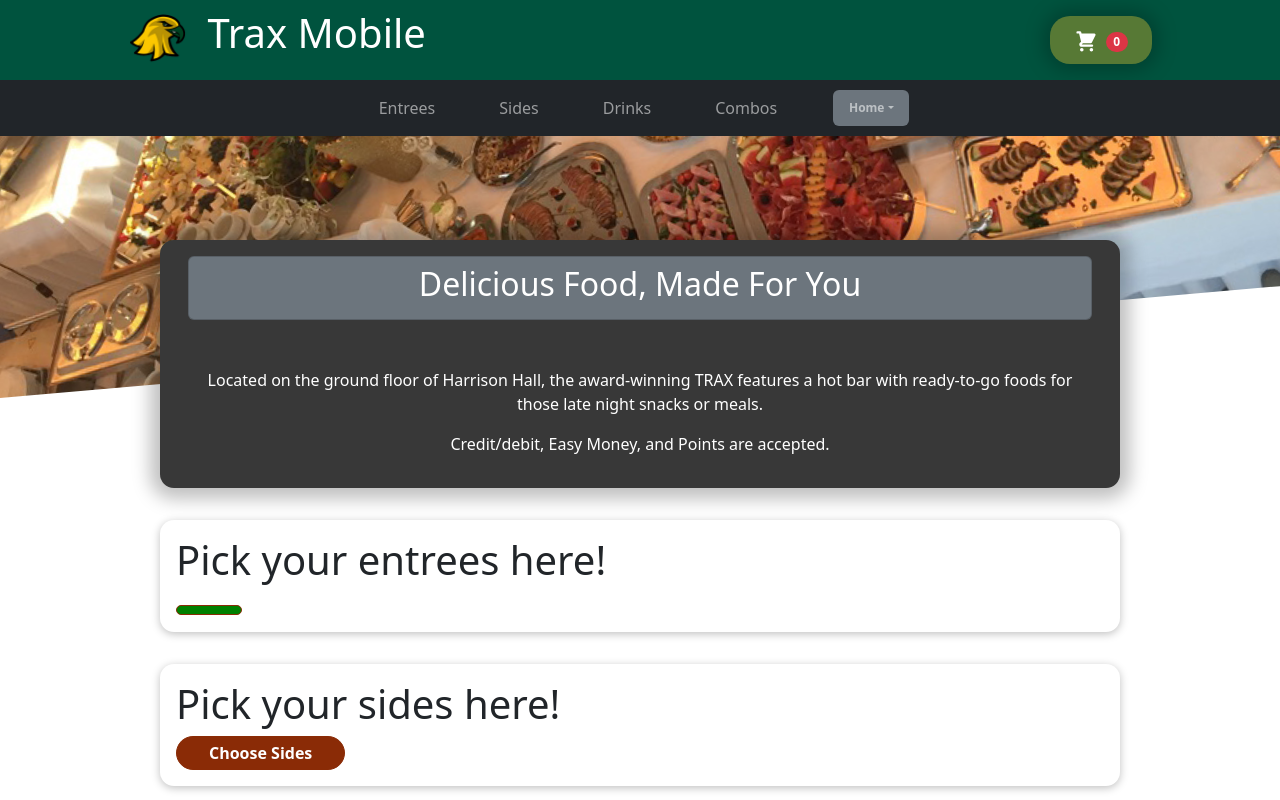
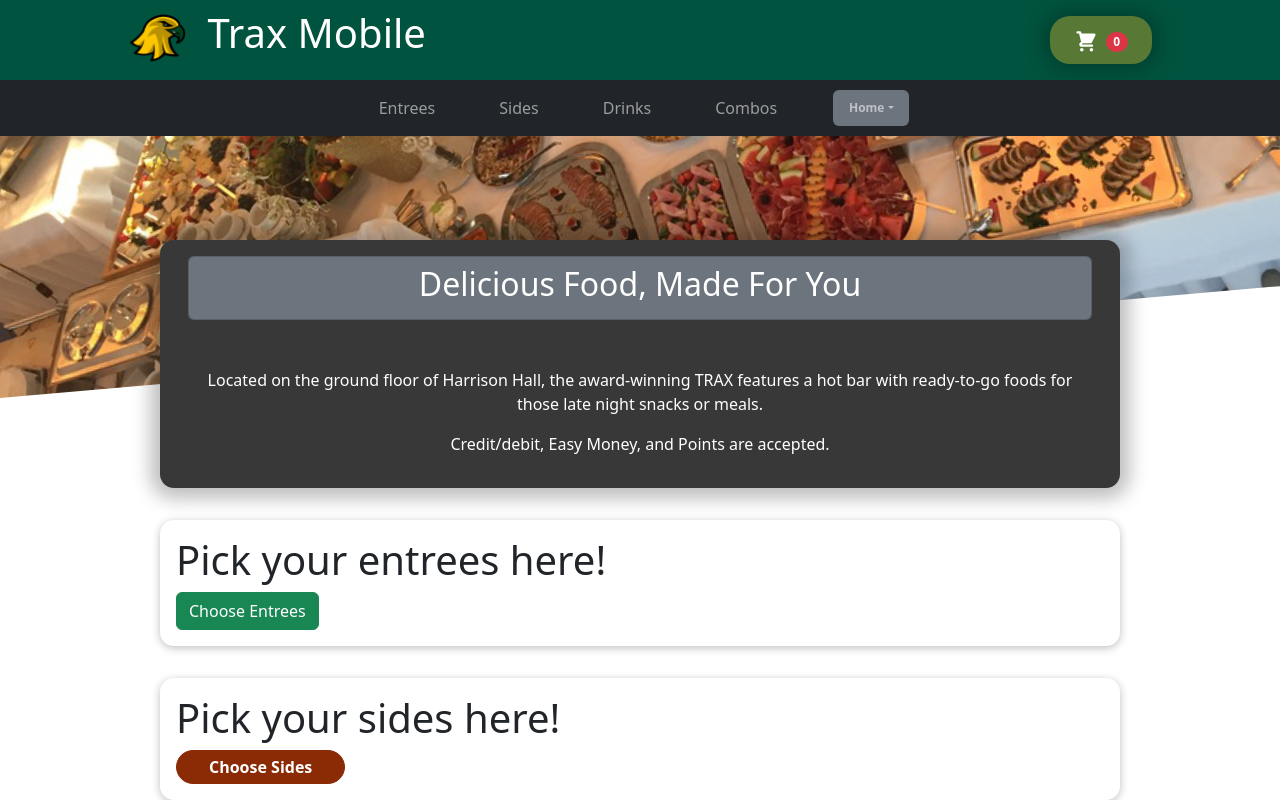
Before and after one commit to JacobThibault/TraxMobileProject, a React (Create React App) app: page / in a window 1280 px wide. Shown: the top 800 px of the page. Built offline with nearby package versions, Linux system fonts and the light colour scheme.

Commit message:
test with button in entree enterance

```diff
--- a/src/App.js
+++ b/src/App.js
@@ -16,7 +16,6 @@ import AvailableDrinks from "./components/Food/Drinks/AvailableDrinks/AvailableD
 import AvailableDrinksEntrance from "./components/Food/Drinks/AvailableDrinks/AvailableDrinksEntrance";
 import AvailableCombosEntrance from "./components/Food/Combos/AvailableCombos/AvailableCombosEntrance";
 
-
 function App() {
   const [cartIsShown, setCartIsShown] = useState(false);
 
@@ -29,36 +28,36 @@ function App() {
   };
 
   const [entreesIsShown, setEntreesIsShown] = useState(false);
-  const showEntreesHandler = () => {
-      setEntreesIsShown(true);
-  }
+  const handleEntreesHandler = () => {
+    setEntreesIsShown(!entreesIsShown);
+  };
   const hideEntreesHandler = () => {
     setEntreesIsShown(false);
-  }
+  };
 
   const [sidesIsShown, setSidesIsShown] = useState(false);
   const showSidesHandler = () => {
     setSidesIsShown(true);
-  }
+  };
   const hideSidesHandler = () => {
     setSidesIsShown(false);
-  }
+  };
 
   const [drinksIsShown, setDrinksIsShown] = useState(false);
   const showDrinksHandler = () => {
     setDrinksIsShown(true);
-  }
+  };
   const hideDrinksHandler = () => {
     setDrinksIsShown(false);
-  }
+  };
 
   const [combosIsShown, setCombosIsShown] = useState(false);
   const showCombosHandler = () => {
     setCombosIsShown(true);
-  }
+  };
   const hideCombosHandler = () => {
     setCombosIsShown(false);
-  }
+  };
 
   return (
     <>
@@ -75,21 +74,22 @@ function App() {
         <Header onShowCart={showCartHandler} />
         <main>
           {/* <Meals /> */}
-          <div id={"entrees"} className={"anchor"}/>
-              {entreesIsShown && <AvailableEntrees onClose={hideEntreesHandler}/>}
-              <AvailableEntreesEntrance onShowEntree={showEntreesHandler}/>
 
-              <div id={"sides"} className={"anchor"}/>
-              {sidesIsShown && <AvailableSides onClose={hideSidesHandler}/>}
-              <AvailableSidesEntrance onShowSide={showSidesHandler}/>
+          <div id={"entrees"} className={"anchor"} />
+          {entreesIsShown && <AvailableEntrees onClose={handleEntreesHandler} />}
+          <AvailableEntreesEntrance onShowEntree={handleEntreesHandler} />
 
-              <div id={"drinks"} className={"anchor"}/>
-              {drinksIsShown && <AvailableDrinks onClose={hideDrinksHandler}/>}
-              <AvailableDrinksEntrance onShowDrink={showDrinksHandler}/>
+          <div id={"sides"} className={"anchor"} />
+          {sidesIsShown && <AvailableSides onClose={hideSidesHandler} />}
+          <AvailableSidesEntrance onShowSide={showSidesHandler} />
 
-              <div id={"combos"} className={"anchor"}/>
-              {combosIsShown && <AvailableCombos onClose={hideCombosHandler}/>}
-              <AvailableCombosEntrance onShowCombo={showCombosHandler}/>
+          <div id={"drinks"} className={"anchor"} />
+          {drinksIsShown && <AvailableDrinks onClose={hideDrinksHandler} />}
+          <AvailableDrinksEntrance onShowDrink={showDrinksHandler} />
+
+          <div id={"combos"} className={"anchor"} />
+          {combosIsShown && <AvailableCombos onClose={hideCombosHandler} />}
+          <AvailableCombosEntrance onShowCombo={showCombosHandler} />
         </main>
       </CartProvider>
     </>
--- a/src/components/Food/Entrees/AvailableEntrees/AvailableEntrees.js
+++ b/src/components/Food/Entrees/AvailableEntrees/AvailableEntrees.js
@@ -3,6 +3,8 @@ import Card from "../../../UI/Card/Card";
 import EntreesItem from "../EntreesItem/EntreesItem";
 import {useEffect, useState} from 'react';
 import Modal from "../../../UI/Modal/Modal";
+
+import {Button} from 'react-bootstrap';
 
 const AvailableEntrees = (props) => {
 
@@ -50,7 +52,7 @@ const AvailableEntrees = (props) => {
                     </Card>
                 </section>
                 <br/>
-                <button onClick={props.onClose}> Close </button>
+                <Button variant="success" onClick={props.onClose}> Close </Button>
             </div>
         </Modal>
     );
--- a/src/components/Food/Entrees/AvailableEntrees/AvailableEntrees.module.css
+++ b/src/components/Food/Entrees/AvailableEntrees/AvailableEntrees.module.css
@@ -11,6 +11,7 @@
     padding: 0;
 }
 
+/*
 .entrees button {
     font: inherit;
     cursor: pointer;
@@ -28,6 +29,7 @@
     background-color: #641e03;
     border-color: #641e03;
 }
+*/
 
 @keyframes entrees-appear {
     from {
--- a/src/components/Food/Entrees/AvailableEntrees/AvailableEntreesEntrance.js
+++ b/src/components/Food/Entrees/AvailableEntrees/AvailableEntreesEntrance.js
@@ -2,6 +2,7 @@ import EntreesButton from "../EntreesButton";
 import React, {Fragment} from "react";
 import Card from "../../../UI/Card/Card";
 import classes from './AvailableEntrees.module.css'
+import { Button }  from 'react-bootstrap';
 
 const AvailableEntreesEntrance = (props) => {
     return(
@@ -9,7 +10,7 @@ const AvailableEntreesEntrance = (props) => {
             <Card>
                 <span>
                     <h1>Pick your entrees here!</h1>
-                    <button onClick={props.onShowEntree}/>
+                    <Button variant="success" onClick={props.onShowEntree}> Choose Entrees</Button>
                 </span>
             </Card>
         </section>
```
Lines whose indentation alone changed are shown as unchanged.
